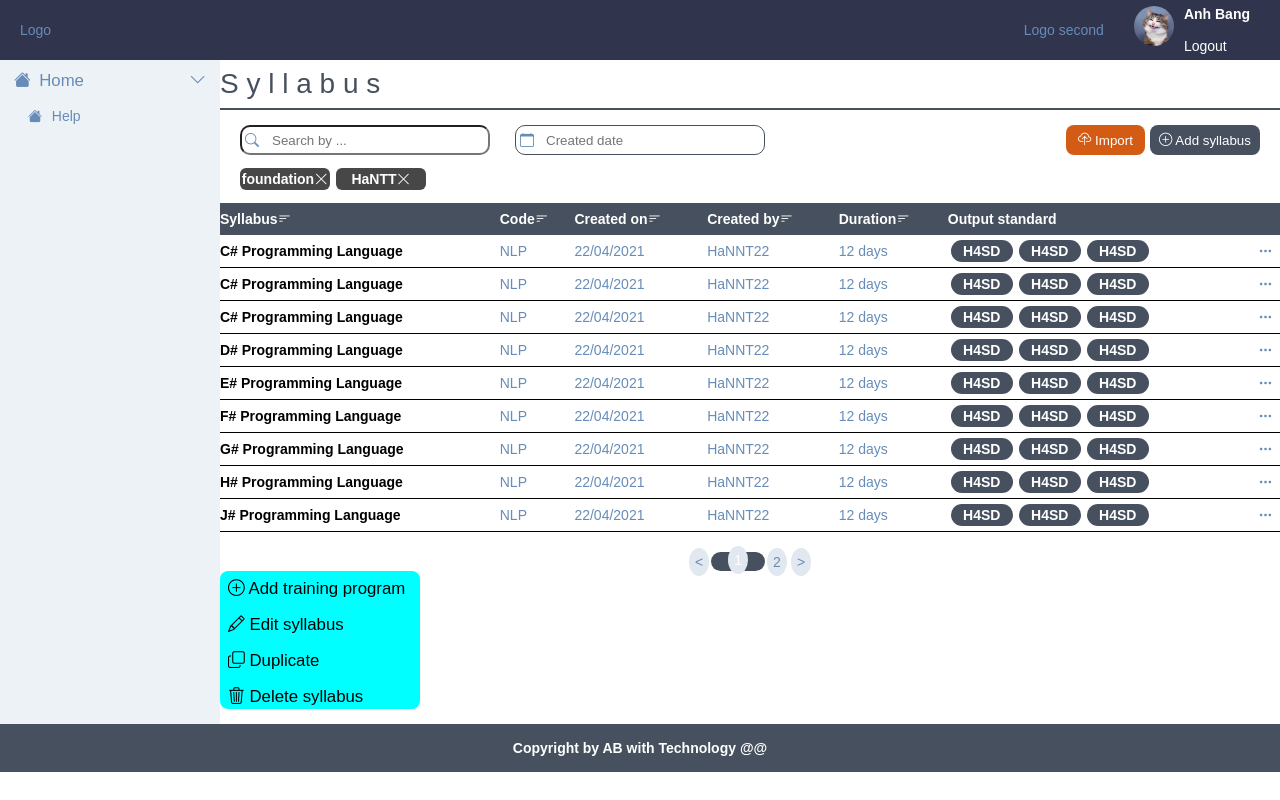
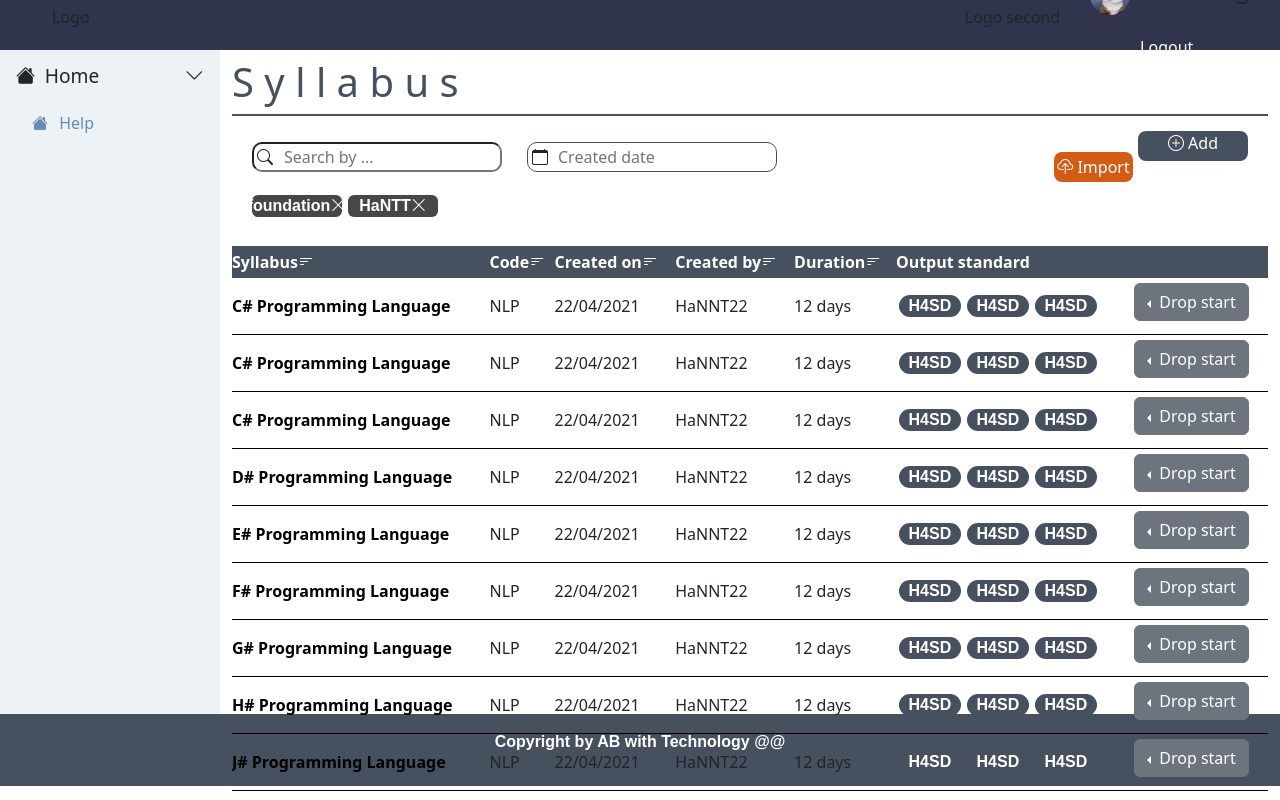
Before and after one commit to anhbang369/manage-education, a React (Create React App) app: page /syllabus in a window 1280 px wide. Shown: the top 800 px of the page. Built offline with nearby package versions, Linux system fonts and the light colour scheme.

Commit message:
implement bootrap

```diff
--- a/package.json
+++ b/package.json
@@ -3,6 +3,7 @@
   "version": "0.1.0",
   "private": true,
   "dependencies": {
+    "@adobe/react-spectrum": "^3.34.1",
     "@ckeditor/ckeditor5-build-classic": "^41.2.0",
     "@ckeditor/ckeditor5-react": "^6.2.0",
     "@emotion/react": "^11.11.4",
@@ -11,8 +12,10 @@
     "@testing-library/jest-dom": "^5.17.0",
     "@testing-library/react": "^13.4.0",
     "@testing-library/user-event": "^13.5.0",
+    "bootstrap": "^5.3.3",
     "firebase": "^10.9.0",
     "react": "^18.2.0",
+    "react-bootstrap": "^2.10.2",
     "react-dom": "^18.2.0",
     "react-google-charts": "^4.0.1",
     "react-paginate": "^8.2.0",
--- a/src/Routes.js
+++ b/src/Routes.js
@@ -10,6 +10,7 @@ export const Routes = () => {
             <Switch>
                 <Route path="/login" component={Login} />
                 <Route path="/syllabus" component={() => <SyllabusList />} />
+                <Route path="/view" component={() => <SyllabusView />} />
                 <Redirect from="/" to="/login" />
             </Switch>
         </Router>
--- /dev/null
+++ b/src/components/action/ActionMenu.jsx
@@ -0,0 +1,32 @@
+import React from 'react';
+import Dropdown from 'react-bootstrap/Dropdown';
+import DropdownButton from 'react-bootstrap/DropdownButton';
+import 'bootstrap/dist/css/bootstrap.min.css';
+
+const ActionMenu = () => {
+    return (
+        <>
+            <div className="mb-2">
+                {['start'].map(
+                    (direction) => (
+                        <DropdownButton
+                            key={direction}
+                            id={`dropdown-button-drop-${direction}`}
+                            drop={direction}
+                            variant="secondary"
+                            title={` Drop ${direction} `}
+                        >
+                            <Dropdown.Item eventKey="1">Action</Dropdown.Item>
+                            <Dropdown.Item eventKey="2">Another action</Dropdown.Item>
+                            <Dropdown.Item eventKey="3">Something else here</Dropdown.Item>
+                            <Dropdown.Divider />
+                            <Dropdown.Item eventKey="4">Separated link</Dropdown.Item>
+                        </DropdownButton>
+                    ),
+                )}
+            </div>
+        </>
+    )
+}
+
+export default ActionMenu
--- a/src/components/googleSignIn/login.css
+++ b/src/components/googleSignIn/login.css
@@ -10,7 +10,7 @@
 
 .login__content{
     width: 65%;
-    height: 75%;
+    height: 82%;
     background-color: #FFF;
     border-radius: 28px;
     display: flex;
--- a/src/components/navbar/Navbar.jsx
+++ b/src/components/navbar/Navbar.jsx
@@ -13,7 +13,7 @@ const Navbar = () => {
     };
 
     return (
-        <nav className="nav">
+        <nav className="nav__header">
             <div className='nav__container'>
                 <div>
                     <ul className='nav__list'>
--- a/src/components/navbar/navbar.css
+++ b/src/components/navbar/navbar.css
@@ -1,7 +1,8 @@
 body {
-    overflow: hidden; /* Ẩn thanh cuộn của toàn bộ trang */
+    overflow: auto; /* Ẩn thanh cuộn của toàn bộ trang */
 }
 .nav__container{
+    height: 50px;
     display: flex;
     justify-content: space-between;
     align-items: center;
--- a/src/components/syllabus/View.jsx
+++ b/src/components/syllabus/View.jsx
@@ -5,29 +5,26 @@ import Data from './Data';
 import ReactPaginate from 'react-paginate';
 import Popup from '../popup/Popup';
 import Import from '../import/Import';
+import ActionMenu from '../action/ActionMenu';
+
 
 const View = () => {
 
-    const [currentPage, setCurrentPage] = useState(0); // Trang hiện tại
+    const [currentPage, setCurrentPage] = useState(0);
 
-    // Số lượng dòng dữ liệu trên mỗi trang
     const itemsPerPage = 9;
 
-    // Tính tổng số trang
     const totalPages = Math.ceil(Data.length / itemsPerPage);
 
-    // Lấy dữ liệu cho trang hiện tại
     const currentData = Data.slice(
         currentPage * itemsPerPage,
         (currentPage + 1) * itemsPerPage
     );
 
-    // Xử lý khi chuyển trang
     const handlePageClick = ({ selected }) => {
         setCurrentPage(selected);
     };
 
-    //import
     const [importOpen, setImportOpen] = useState(false);
 
 
@@ -88,7 +85,9 @@ const View = () => {
                                         ))}
                                     </div>
                                 </td>
-                                <td className='table__syllabus'><i className="bi bi-three-dots"></i></td>
+                                <td className='table__syllabus'>
+                                    <ActionMenu />
+                                </td>
                             </tr>
                         ))}
                     </tbody>
```
Also changed, not shown: 1 other file (tests, documents, lock files or other folders).
